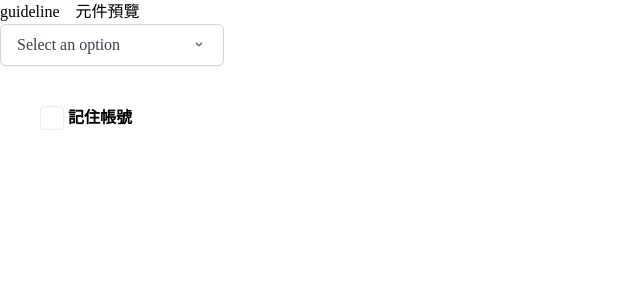
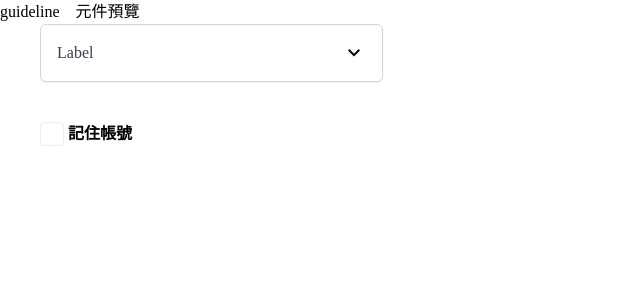
Before and after one commit to justine92415/TypeScript-Hotel, an Angular app: page /components-demo in a window 1280 px wide. Shown: the top 300 px of the page, without its empty margins (0-640 px from the left). Built offline with nearby package versions, Linux system fonts and the light colour scheme.

Commit message:
修改 下拉選單樣式

```diff
--- a/src/app/components/select/select.component.html
+++ b/src/app/components/select/select.component.html
@@ -1,12 +1,8 @@
 <div class="relative">
   <div #test class="w-full bg-white border border-gray-300 rounded-md shadow-sm" (click)="openDropdown()">
-    <div class="relative z-50 flex items-center justify-between px-4 py-2">
-      <span class="text-gray-700">Select an option</span>
-      <svg class="w-4 h-4 text-gray-500" viewBox="0 0 20 20" fill="currentColor">
-        <path fill-rule="evenodd"
-          d="M6.293 7.293a1 1 0 011.414 0L10 9.586l2.293-2.293a1 1 0 111.414 1.414l-3 3a1 1 0 01-1.414 0l-3-3a1 1 0 010-1.414z"
-          clip-rule="evenodd" />
-      </svg>
+    <div class="relative z-50 flex items-center justify-between px-4 py-4">
+      <span class="text-gray-700">Label</span>
+      <span class="icon-ic_down"></span>
     </div>
     <ng-template #dropdown>
       <div class="w-full bg-white border border-gray-300 rounded-md shadow-sm" >
--- a/src/app/pages/components-demo/components-demo.component.html
+++ b/src/app/pages/components-demo/components-demo.component.html
@@ -2,5 +2,5 @@
   <app-button-hero></app-button-hero>
   <app-button></app-button>
 </div> -->
-<app-select class="w-56 mb-10"></app-select>
+<app-select class="w-[343px] ml-10 mb-10"></app-select>
 <app-checkbox class="ml-10"></app-checkbox>
```
